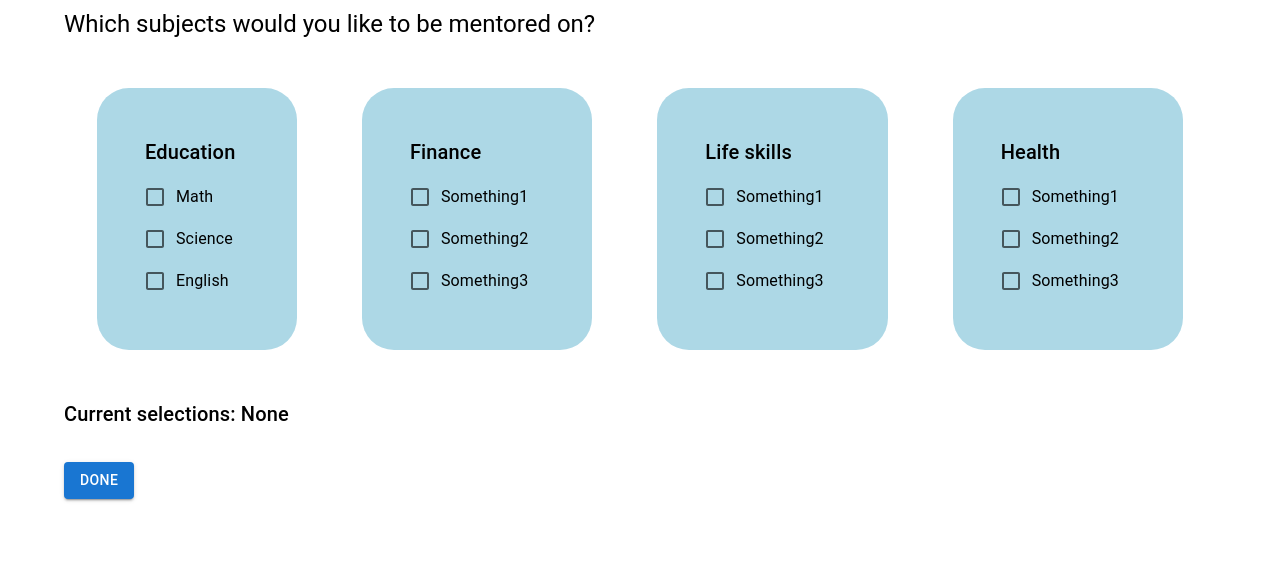
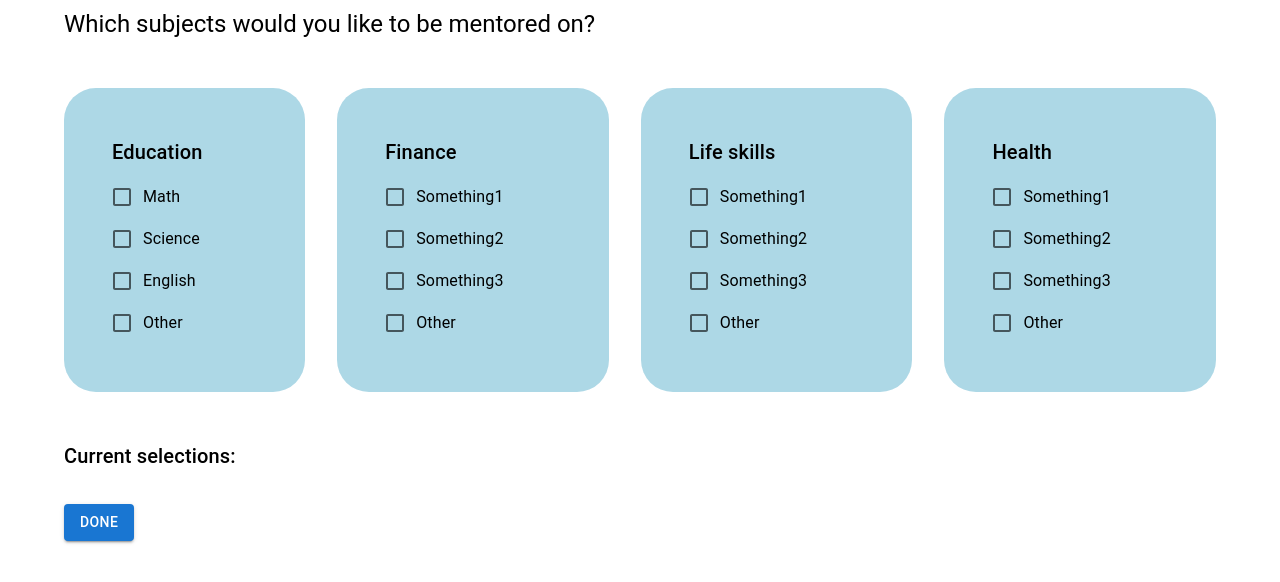
Before and after one commit to jadenet/ShellHacks2022, a Next.js app: page /student in a window 1280 px wide. Shown: the top 582 px of the page. Built offline with nearby package versions, Linux system fonts and the light colour scheme.

Commit message:
Update Student

```diff
--- a/pages/components/dropdown.js
+++ /dev/null
@@ -1,45 +0,0 @@
-import FormGroup from '@mui/material/FormGroup'
-import { useState } from 'react'
-import FormControlLabel from '@mui/material/FormControlLabel'
-import Checkbox from '@mui/material/Checkbox'
-import Box from '@mui/material/Box'
-import Typography from '@mui/material/Typography'
-import Menu from '@mui/material/Menu'
-import MenuItem from '@mui/material/MenuItem'
-
-export default function Dropdown(props) {
-    const [selected, setSelected] = useState([]);
-
-    function updateSelected(e) {
-        if (e.target.checked) {
-            const updatedSelection = [...selected].push(e.target.value);
-            setSelected(updatedSelection);
-        }
-        else {
-            const updatedSelection = [...selected].splice(selected.indexOf(e.target.value), 1);
-            setSelected(updatedSelection);
-        }
-        console.log(selected)
-    }
-
-    return (
-        <Box p="3rem" backgroundColor="lightblue" borderRadius="2rem">
-            <Typography variant="h6" color="initial" mb=".5rem">{props.name}</Typography>
-            <FormGroup>
-                {props.items.map((name, id) =>
-                    <FormControlLabel
-                        label={name}
-                        control={
-                            <Checkbox
-                                value={id}
-                                checked={false}
-                                onChange={updateSelected}
-                                color="primary"
-                            />
-                        }
-                    />
-                )}
-            </FormGroup>
-        </Box>
-    )
-}
--- a/pages/mentor.js
+++ b/pages/mentor.js
@@ -1,5 +1,5 @@
 export default function Mentor() {
     return (
-        <></>
+        <div>hi</div>
     )
 }
--- a/pages/profile.js
+++ b/pages/profile.js
@@ -1,5 +1,5 @@
 export default function Profile() {
     return (
-        <></>
+        <div>hi</div>
     )
 }
--- a/pages/student.js
+++ b/pages/student.js
@@ -1,23 +1,122 @@
-import Dropdown from "./components/dropdown"
 import Container from "@mui/material/Container"
 import Stack from "@mui/material/Stack"
 import Typography from '@mui/material/Typography'
 import Button from '@mui/material/Button'
 import { useState } from 'react'
+import FormGroup from '@mui/material/FormGroup'
+import FormControlLabel from '@mui/material/FormControlLabel'
+import Checkbox from '@mui/material/Checkbox'
+import Box from '@mui/material/Box'
+import Paper from '@mui/material/Paper'
+import TextField from '@mui/material/TextField'
 
 export default function Student() {
-    const [selections, setSelections] = useState('');
+    const [selected, setSelected] = useState([])
+
+    function updateSelected(e) {
+        if (e.target.parentElement.label === "Other") {
+            if (e.target.checked) {
+                console.log('good');
+                <TextField
+                    id="other"
+                    label="Enter here"
+                    varient="outlined"
+                />
+            } else {
+
+            }
+        }
+
+        else if (e.target.checked) {
+            if (selected.length === 0) {
+                setSelected([e.target.value])
+            } else {
+                setSelected([...selected, e.target.value]);
+            }
+        } else {
+            var newSelected = [...selected];
+            newSelected.splice(newSelected.findIndex((value) => value === e.target.value), 1);
+            setSelected(newSelected);
+        }
+    }
 
     return (
         <Container>
             <Typography variant="h5" color="initial" mb="3rem">Which subjects would you like to be mentored on?</Typography>
             <Stack direction="row" justifyContent="space-evenly" spacing={4} mb="3rem">
-                <Dropdown name="Education" items={["Math", "Science", "English"]}></Dropdown>
-                <Dropdown name="Finance" items={["Something1", "Something2", "Something3"]}></Dropdown>
-                <Dropdown name="Life skills" items={["Something1", "Something2", "Something3"]}></Dropdown>
-                <Dropdown name="Health" items={["Something1", "Something2", "Something3"]}></Dropdown>
+                <Box p="3rem" backgroundColor="lightblue" borderRadius="2rem" flexGrow={1}>
+                    <Typography variant="h6" color="initial" mb=".5rem">Education</Typography>
+                    <FormGroup>
+                        {["Math", "Science", "English", "Other"].map((name, id) =>
+                            <FormControlLabel
+                                label={name}
+                                control={
+                                    <Checkbox
+                                        value={name}
+                                        onChange={updateSelected}
+                                        color="primary"
+                                    />
+                                }
+                            />
+                        )}
+                    </FormGroup>
+                </Box>
+
+                <Box p="3rem" backgroundColor="lightblue" borderRadius="2rem" flexGrow={1}>
+                    <Typography variant="h6" color="initial" mb=".5rem">Finance</Typography>
+                    <FormGroup>
+                        {["Something1", "Something2", "Something3", "Other"].map((name, id) =>
+                            <FormControlLabel
+                                label={name}
+                                control={
+                                    <Checkbox
+                                        value={name}
+                                        onChange={updateSelected}
+                                        color="primary"
+                                    />
+                                }
+                            />
+                        )}
+                    </FormGroup>
+                </Box>
+
+                <Box p="3rem" backgroundColor="lightblue" borderRadius="2rem" flexGrow={1}>
+                    <Typography variant="h6" color="initial" mb=".5rem">Life skills</Typography>
+                    <FormGroup>
+                        {["Something1", "Something2", "Something3", "Other"].map((name, id) =>
+                            <FormControlLabel
+                                label={name}
+                                control={
+                                    <Checkbox
+                                        value={name}
+                                        onChange={updateSelected}
+                                        color="primary"
+                                    />
+                                }
+                            />
+                        )}
+                    </FormGroup>
+                </Box>
+
+                <Box p="3rem" backgroundColor="lightblue" borderRadius="2rem" flexGrow={1}>
+                    <Typography variant="h6" color="initial" mb=".5rem">Health</Typography>
+                    <FormGroup>
+                        {["Something1", "Something2", "Something3", "Other"].map((name, id) =>
+                            <FormControlLabel
+                                label={name}
+                                control={
+                                    <Checkbox
+                                        value={name}
+                                        onChange={updateSelected}
+                                        color="primary"
+                                    />
+                                }
+                            />
+                        )}
+                    </FormGroup>
+                </Box>
             </Stack>
-            <Typography variant="h6" color="initial" mb="2rem">Current selections: {selections === '' ? "None": selections.toString()}</Typography>
+            <Typography variant="h6" color="initial" mb="2rem">Current selections: {selected === [] ? "None" : selected.toString()}</Typography>
             <Button variant="contained" color="primary" size="medium">Done</Button>
         </Container>
     )
```
